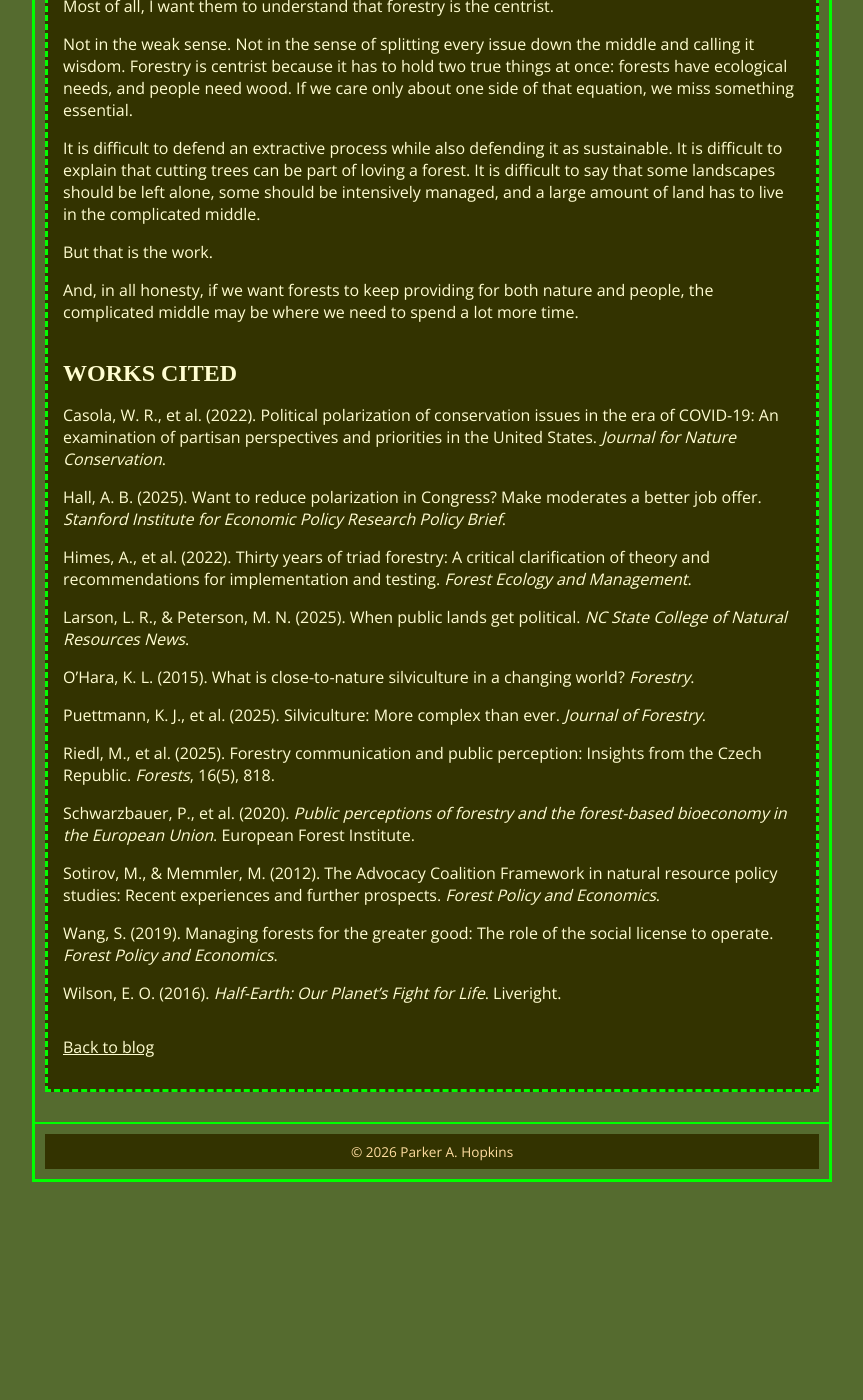
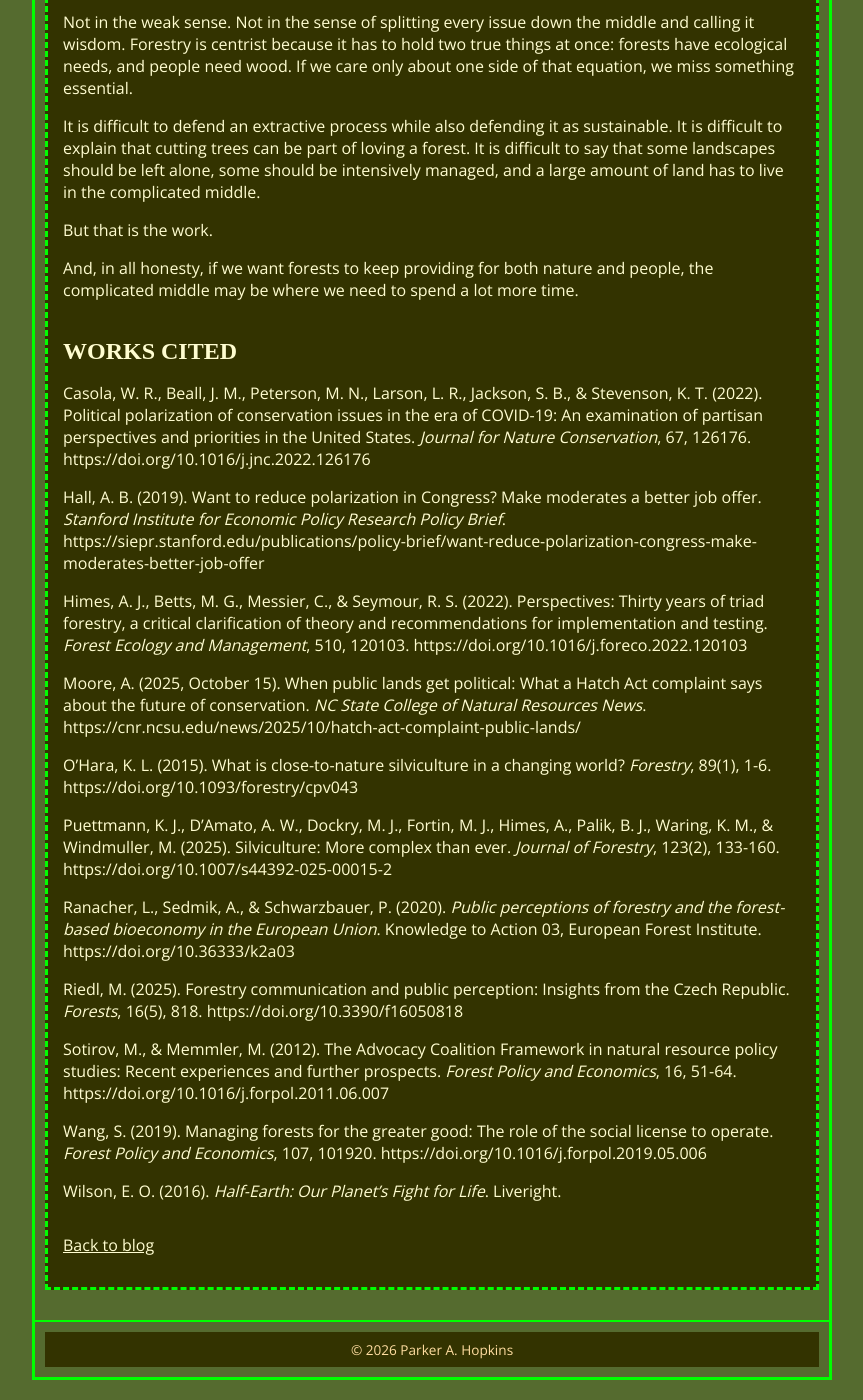
Before and after one commit to MtnTheMan/mtntheman.github.io, a Jekyll site: the page built from _posts/2026-07-14-nhr-log-6-forestry-as-the-centrist.md, in a window 1280 px wide and 1400 px high, scrolled down 9448 px. Shown: the whole window, without its empty margins (208-1071 px from the left). Built offline with Jekyll 4.4.1, drawn with Linux system fonts in a browser that asks for light colours; some web fonts are replaced; before the commit the page ends 10650 px from its top, so only the background shows below that; some of the changed text lies outside the part shown.

Commit message:
Verify citations for NHR Log 6

```diff
--- a/_posts/2026-07-14-nhr-log-6-forestry-as-the-centrist.md
+++ b/_posts/2026-07-14-nhr-log-6-forestry-as-the-centrist.md
@@ -47,7 +47,7 @@
 
 There is a long-running idea in forest management that landscapes can be thought of in something like a triad: some land protected primarily for ecological conservation, some land managed very intensively for production, and a large middle category managed for multiple uses. The specific numbers get described different ways, but the rough 10/10/80 idea is useful: 10 percent in strict conservation, 10 percent in intensive production, and 80 percent in a mixed-use working forest matrix. That working middle is where timber, wildlife habitat, recreation, clean water, carbon, rural jobs, and regeneration all have to be considered together (Himes et al., 2022; Puettmann et al., 2025).
 
-This is where forestry becomes hard to communicate. A national park has a clean message: conserve the resource. Protect what is there. The U.S. Forest Service, by comparison, has long operated under a multiple use, sustained yield idea. Timber, recreation, watershed protection, wildlife, and other values all have to coexist. That phrase makes people's eyes glaze over, but the work matters because most of the world's forests are not strict reserves. They are managed landscapes where ecological, economic, and social goals overlap (Riedl et al., 2025; Schwarzbauer et al., 2020).
+This is where forestry becomes hard to communicate. A national park has a clean message: conserve the resource. Protect what is there. The U.S. Forest Service, by comparison, has long operated under a multiple use, sustained yield idea. Timber, recreation, watershed protection, wildlife, and other values all have to coexist. That phrase makes people's eyes glaze over, but the work matters because most of the world's forests are not strict reserves. They are managed landscapes where ecological, economic, and social goals overlap (Riedl, 2025; Ranacher et al., 2020).
 
 Forestry is the middle. And the middle is hard to explain.
 
@@ -63,7 +63,7 @@
 
 Yellow birch is not sugar maple. It does not regenerate best under the same conditions. If you leave the canopy too closed and the forest floor too undisturbed, you may get more shade-tolerant species. You may also create conditions where less desirable species or shrub layers take over. If the goal is to keep yellow birch as part of the forest, the responsible thing may be to create the conditions yellow birch actually needs.
 
-That is hard to see if all you see is the immediate aftermath. It is much easier to look at disturbed soil and say, "What happened here?" than it is to picture the dense thicket ten years later, the stem exclusion phase after that, and the future canopy lifting off the ground with yellow birch as part of the next stand. Northern hardwood silviculture is full of these long time horizons and regeneration puzzles, and the literature keeps coming back to the same basic point: ecological forestry often requires interventions that are obvious in the short term but aimed at complexity, resilience, and renewal over a much longer period (O'Hara, 2015; Riedl et al., 2025).
+That is hard to see if all you see is the immediate aftermath. It is much easier to look at disturbed soil and say, "What happened here?" than it is to picture the dense thicket ten years later, the stem exclusion phase after that, and the future canopy lifting off the ground with yellow birch as part of the next stand. Northern hardwood silviculture is full of these long time horizons and regeneration puzzles, and the literature keeps coming back to the same basic point: ecological forestry often requires interventions that are obvious in the short term but aimed at complexity, resilience, and renewal over a much longer period (O'Hara, 2015; Riedl, 2025).
 
 This is why public perception can get forestry wrong. The public often sees the cut. The forester is also thinking about the next cohort.
 
@@ -113,7 +113,7 @@
 
 In the U.S., we live in a very polarized political climate. You can be on the left or you can be on the right, and the forces of the system often push people toward one pole or the other. An independent voter might care deeply about climate change and environmental protection, which might pull them left. That same person might also care about taxes, business ownership, and fiscal policy, which might pull them right. The middle position is not necessarily bland. Sometimes it is where the most complicated set of values lives.
 
-Political science has a lot to say about why middle positions can be hard to maintain. Moderation does not always fit the incentive structure. Primary systems, activist pressure, and media framing can reward simple, sharp positions over nuanced ones (Hall, 2025). Natural resource issues can also become polarized when political identity cues attach themselves to conservation, public lands, or environmental policy (Casola et al., 2022; Larson and Peterson, 2025).
+Political science has a lot to say about why middle positions can be hard to maintain. Moderation does not always fit the incentive structure. Primary systems, activist pressure, and media framing can reward simple, sharp positions over nuanced ones (Hall, 2019). Natural resource issues can also become polarized when political identity cues attach themselves to conservation, public lands, or environmental policy (Casola et al., 2022; Moore, 2025).
 
 Forestry has a similar problem.
 
@@ -121,7 +121,7 @@
 
 That is a lot harder to put on a bumper sticker.
 
-The phrase "sustainable forestry" sounds contradictory to some people because it pairs two ideas they think cannot coexist: extraction and sustainability. Political framing theory helps explain why. If a harvest is framed as "destructive logging," one set of beliefs gets activated. If it is framed as "regeneration" or "forest health," another set of beliefs gets activated. The same action can become a symbol to different groups, with one coalition seeing restoration and another seeing loss (Sotirov and Memmler, 2012; Riedl et al., 2025).
+The phrase "sustainable forestry" sounds contradictory to some people because it pairs two ideas they think cannot coexist: extraction and sustainability. Political framing theory helps explain why. If a harvest is framed as "destructive logging," one set of beliefs gets activated. If it is framed as "regeneration" or "forest health," another set of beliefs gets activated. The same action can become a symbol to different groups, with one coalition seeing restoration and another seeing loss (Sotirov and Memmler, 2012; Riedl, 2025).
 
 This is where foresters can end up shadowboxing with public perception. If you are too associated with industry, people may assume you are only trying to line pockets. If you are too associated with ecological language, industry may think you are trying to shut everything down. If you are in the center trying to meet multiple needs responsibly, you may satisfy no one's simplest story.
 
@@ -157,7 +157,7 @@
 
 But the communication has not always kept up.
 
-Public perception research keeps finding that people value forests deeply but often do not understand forestry very well. Many people prioritize biodiversity, recreation, scenery, and conservation over timber production, while also having limited knowledge of how forestry supports wood products, jobs, and ecosystem services (Schwarzbauer et al., 2020). In some studies, people describe forestry as outdated, economically driven, or disconnected from sustainability, even when professional forestry is trying to communicate the opposite (Riedl et al., 2025).
+Public perception research keeps finding that people value forests deeply but often do not understand forestry very well. Many people prioritize biodiversity, recreation, scenery, and conservation over timber production, while also having limited knowledge of how forestry supports wood products, jobs, and ecosystem services (Ranacher et al., 2020). In some studies, people describe forestry as outdated, economically driven, or disconnected from sustainability, even when professional forestry is trying to communicate the opposite (Riedl, 2025).
 
 That is not just a public relations problem. It is a social license problem.
 
@@ -197,24 +197,24 @@
 
 ## Works Cited
 
-Casola, W. R., et al. (2022). Political polarization of conservation issues in the era of COVID-19: An examination of partisan perspectives and priorities in the United States. *Journal for Nature Conservation*.
+Casola, W. R., Beall, J. M., Peterson, M. N., Larson, L. R., Jackson, S. B., & Stevenson, K. T. (2022). Political polarization of conservation issues in the era of COVID-19: An examination of partisan perspectives and priorities in the United States. *Journal for Nature Conservation*, 67, 126176. https://doi.org/10.1016/j.jnc.2022.126176
 
-Hall, A. B. (2025). Want to reduce polarization in Congress? Make moderates a better job offer. *Stanford Institute for Economic Policy Research Policy Brief*.
+Hall, A. B. (2019). Want to reduce polarization in Congress? Make moderates a better job offer. *Stanford Institute for Economic Policy Research Policy Brief*. https://siepr.stanford.edu/publications/policy-brief/want-reduce-polarization-congress-make-moderates-better-job-offer
 
-Himes, A., et al. (2022). Thirty years of triad forestry: A critical clarification of theory and recommendations for implementation and testing. *Forest Ecology and Management*.
+Himes, A. J., Betts, M. G., Messier, C., & Seymour, R. S. (2022). Perspectives: Thirty years of triad forestry, a critical clarification of theory and recommendations for implementation and testing. *Forest Ecology and Management*, 510, 120103. https://doi.org/10.1016/j.foreco.2022.120103
 
-Larson, L. R., & Peterson, M. N. (2025). When public lands get political. *NC State College of Natural Resources News*.
+Moore, A. (2025, October 15). When public lands get political: What a Hatch Act complaint says about the future of conservation. *NC State College of Natural Resources News*. https://cnr.ncsu.edu/news/2025/10/hatch-act-complaint-public-lands/
 
-O'Hara, K. L. (2015). What is close-to-nature silviculture in a changing world? *Forestry*.
+O'Hara, K. L. (2015). What is close-to-nature silviculture in a changing world? *Forestry*, 89(1), 1-6. https://doi.org/10.1093/forestry/cpv043
 
-Puettmann, K. J., et al. (2025). Silviculture: More complex than ever. *Journal of Forestry*.
+Puettmann, K. J., D'Amato, A. W., Dockry, M. J., Fortin, M. J., Himes, A., Palik, B. J., Waring, K. M., & Windmuller, M. (2025). Silviculture: More complex than ever. *Journal of Forestry*, 123(2), 133-160. https://doi.org/10.1007/s44392-025-00015-2
 
-Riedl, M., et al. (2025). Forestry communication and public perception: Insights from the Czech Republic. *Forests*, 16(5), 818.
+Ranacher, L., Sedmik, A., & Schwarzbauer, P. (2020). *Public perceptions of forestry and the forest-based bioeconomy in the European Union*. Knowledge to Action 03, European Forest Institute. https://doi.org/10.36333/k2a03
 
-Schwarzbauer, P., et al. (2020). *Public perceptions of forestry and the forest-based bioeconomy in the European Union*. European Forest Institute.
+Riedl, M. (2025). Forestry communication and public perception: Insights from the Czech Republic. *Forests*, 16(5), 818. https://doi.org/10.3390/f16050818
 
-Sotirov, M., & Memmler, M. (2012). The Advocacy Coalition Framework in natural resource policy studies: Recent experiences and further prospects. *Forest Policy and Economics*.
+Sotirov, M., & Memmler, M. (2012). The Advocacy Coalition Framework in natural resource policy studies: Recent experiences and further prospects. *Forest Policy and Economics*, 16, 51-64. https://doi.org/10.1016/j.forpol.2011.06.007
 
-Wang, S. (2019). Managing forests for the greater good: The role of the social license to operate. *Forest Policy and Economics*.
+Wang, S. (2019). Managing forests for the greater good: The role of the social license to operate. *Forest Policy and Economics*, 107, 101920. https://doi.org/10.1016/j.forpol.2019.05.006
 
 Wilson, E. O. (2016). *Half-Earth: Our Planet's Fight for Life*. Liveright.
```
